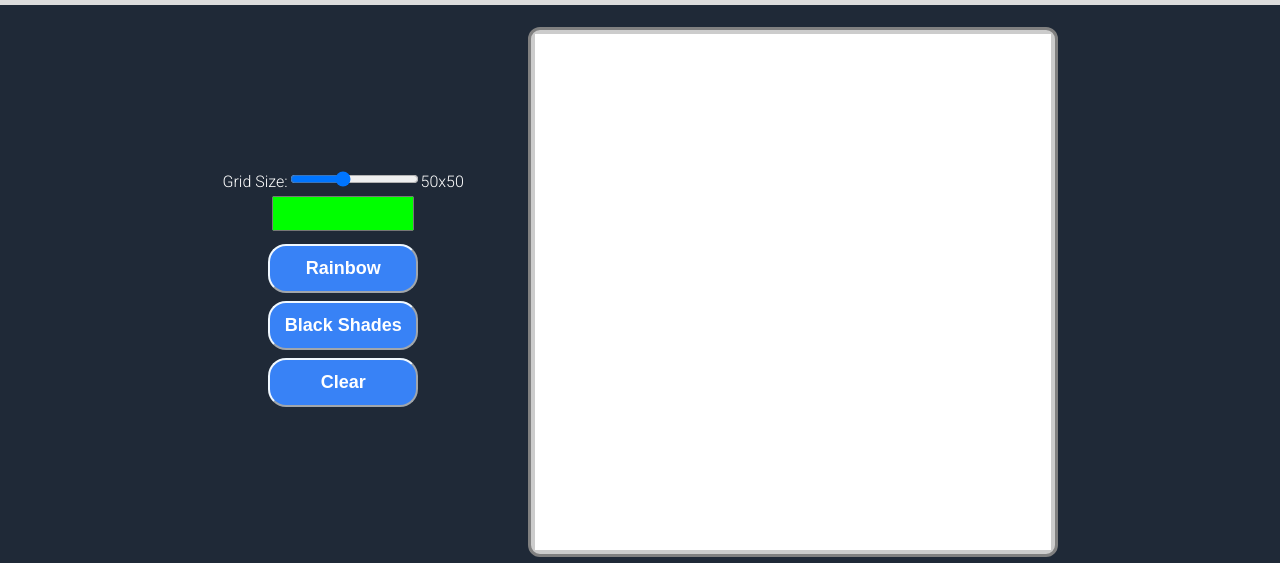
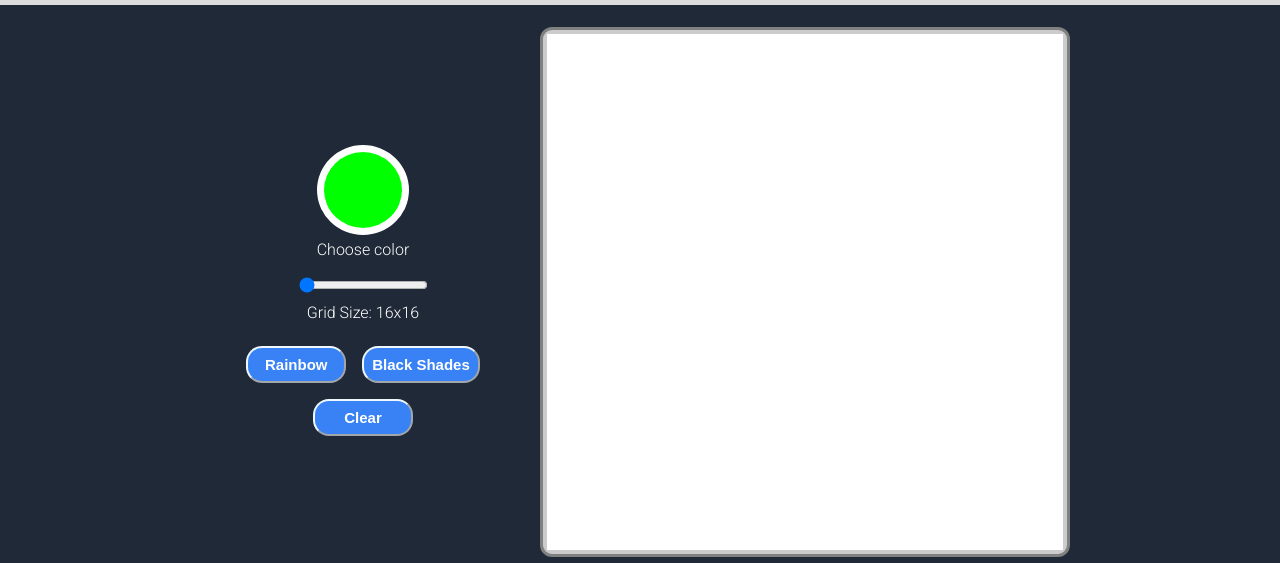
Before and after one commit to blackbird410/Etch-a-Sketch, a plain HTML site: page index.html in a window 1280 px wide. Shown: the part 45-608 px from the top of the page. Drawn offline with Linux system fonts and the light colour scheme.

Commit message:
Modified color picker and flex properties

```diff
--- a/code.js
+++ b/code.js
@@ -12,14 +12,16 @@ const big_cont = document.createElement('div');
 const left = document.createElement('div');
 const right = document.createElement('div');
 const grid_sizing = document.createElement('div');
+const grid_buttons = document.createElement('div');
 
 // Creating a slider for sizing the grids
-const size_label = document.createElement('label');
 const size_slider = document.createElement('input');
 const size_output = document.createElement('output');
 
 const rainbowButton = document.createElement('button');
+const colorLabel = document.createElement('label');
 const colorButton = document.createElement('input');
+const colorContainer = document.createElement('div');
 const blackShadesButton = document.createElement('button');
 const clearButton = document.createElement('button');
 const footer = document.createElement('div');
@@ -33,6 +35,7 @@ header_right.className = 'header_right';
 container.className = 'container';
 cont_row.className = 'cont-row';
 grid.className = 'grid';
+grid_buttons.className = 'grid_buttons';
 switch_io.className = 'switch';
 checkBox.type = 'checkbox';
 checkBox.checked = 'checked';
@@ -42,8 +45,12 @@ big_cont.className = 'big_container';
 left.className = 'left';
 right.className = 'right';
 
+grid_sizing.className = 'grid_sizing';
 rainbowButton.className = 'rainbow';
+colorLabel.for = 'color';
 colorButton.className = 'color';
+colorButton.id = 'color';
+colorContainer.className = 'colorContainer';
 blackShadesButton.className = 'blackShades';
 clearButton.className = 'clearButton';
 
@@ -52,10 +59,10 @@ link.className ='githubLink';
 githubLogo.className = 'fa';
 githubLogo.classList.add('fa-github');
 
-size_label.for = 'size_slider';
 size_slider.type = 'range';
 size_slider.name = 'size';
 size_slider.id = 'size_slider';
+size_slider.value = '16';
 size_slider.min = '16';
 size_slider.max = '100';
 size_slider.step = '1';
@@ -66,10 +73,10 @@ switch_io.appendChild(checkBox);
 switch_io.appendChild(slider);
 
 header_left.textContent = 'Etch-A-Sketch';
-size_label.textContent = 'Grid Size:';
-size_output.textContent = `${size_slider.value}x${size_slider.value}`;
+size_output.textContent = `Grid Size: ${size_slider.value}x${size_slider.value}`;
 
 rainbowButton.textContent = 'Rainbow';
+colorLabel.textContent = 'Choose color';
 colorButton.type = 'color';
 colorButton.value = '#00FF00';
 blackShadesButton.textContent = 'Black Shades';
@@ -83,14 +90,16 @@ githubLogo.style.fontSize = "36px";
 header_right.appendChild(switch_io);
 header.appendChild(header_left);
 header.appendChild(header_right);
-grid_sizing.appendChild(size_label);
 grid_sizing.appendChild(size_slider);
 grid_sizing.appendChild(size_output);
+colorContainer.appendChild(colorButton);
+colorContainer.appendChild(colorLabel);
+grid_buttons.appendChild(rainbowButton);
+grid_buttons.appendChild(blackShadesButton);
+grid_buttons.appendChild(clearButton);
+left.appendChild(colorContainer);
 left.appendChild(grid_sizing);
-left.appendChild(colorButton);
-left.appendChild(rainbowButton);
-left.appendChild(blackShadesButton);
-left.appendChild(clearButton);
+left.appendChild(grid_buttons);
 right.appendChild(container);
 big_cont.appendChild(left);
 big_cont.appendChild(right);
@@ -120,9 +129,8 @@ function switch_theme() {
 
     body.style.backgroundColor = bg_color;
     link.style.color = text_color;
-    size_label.style.color = text_color;
     size_output.style.color = text_color;
-
+    colorLabel.style.color = text_color;
 }
 
 function clearGrid () {
@@ -174,7 +182,7 @@ let colorType = 0;
 
 size_slider.addEventListener("input", () => {
     let d = size_slider.value;
-    size_output.textContent = `${d}x${d}`;
+    size_output.textContent = `Grid Size: ${d}x${d}`;
     nSquares = size_slider.value;
     clearGrid();
 });
--- a/styles.css
+++ b/styles.css
@@ -1,3 +1,7 @@
+html {
+    font-family: 'Roboto', sans-serif;
+}
+
 body {
     display: flex;
     flex-direction: column;
@@ -5,7 +9,6 @@ body {
     align-items: center;
     height: 100%;
     margin: 0;
-    font-family: 'Roboto', sans-serif;
 }
 
 .header {
@@ -95,8 +98,8 @@ input:checked + .slider::before {
     flex-direction: row;
     justify-content: space-between;
     align-items: center;
-    height: clamp(50%, 600px, 75%);
-    gap: 64px;
+    height: clamp(50%, 600px, 90%);
+    gap: 24px;
     padding: 16px;
 }
 
@@ -106,6 +109,7 @@ input:checked + .slider::before {
     flex-direction: column;
     justify-content: space-around;
     align-items: center;
+    gap: 16px;
 }
 .container {
     flex: 0 0 auto;
@@ -132,26 +136,56 @@ input:checked + .slider::before {
     background-color: white;
 }
 
-.color, button {
-    width: 150px;
-    margin-bottom: 8px;
-    border-radius: 18px;
+.colorContainer {
+    display: flex;
+    flex-direction: column;
+    justify-content: center;
+    align-items: center;
+}
 
+#color {
+    box-sizing: border-box;
+    -webkit-appearance: none;
+    -moz-appearance: none;
+    appearance: none;
+    background-color: transparent;
+    width: 100px;
+    height: 100px;
+    border: none;
+    cursor: pointer;
+}
+
+#color::-webkit-color-swatch {
+    border-radius: 50%;
+    border: 7px solid white;
+}
+
+.grid_sizing {
+    display: flex;
+    flex-direction: column;
+    justify-content: center;
+    align-items: center;
+    gap: 8px;
+}
+
+.grid_buttons {
+    display: flex;
+    justify-content: center;
+    align-items: center;
+    flex-wrap: wrap;
 }
 
 button {
+    margin: 8px;
+    padding: 8px;
     background-color: #3882F6;
-    padding: 12px;
     border-color: aliceblue;
-    font-size: 18px;
-    font-weight: 800;
     color: white;
-}
-
-.color {
-    border: none;
-    height: 45px;
-    background-color: transparent;
+    border-radius: 16px;
+    font-size: 15px;
+    font-weight: 600;
+    width: max-content;
+    min-width: min(40%, 100px);
 }
 
 .footer {
@@ -176,11 +210,7 @@ button {
 }
 
 
-@media only screen and (max-width: 600px) {
-    body {
-        gap: 160px;
-    }
-
+@media only screen and (max-width: 700px) {
     .big_container {
         flex-direction: column;
         justify-content: space-between;
@@ -189,24 +219,6 @@ button {
         padding: 8px;
     }
 
-    .left {
-        flex: 1 1 auto;
-        display: flex;
-        flex-direction: row;
-        align-items: center;
-    }
-
-    button, .color {
-        padding: 6px;
-        width: 100px;
-        font-size: 12px;
-    }
-
-    .footer {
-        margin-top: 55px;
-        padding-top: 24px;
-    }
-
     .githubLink {
         font-size: 16px;
     }
```
